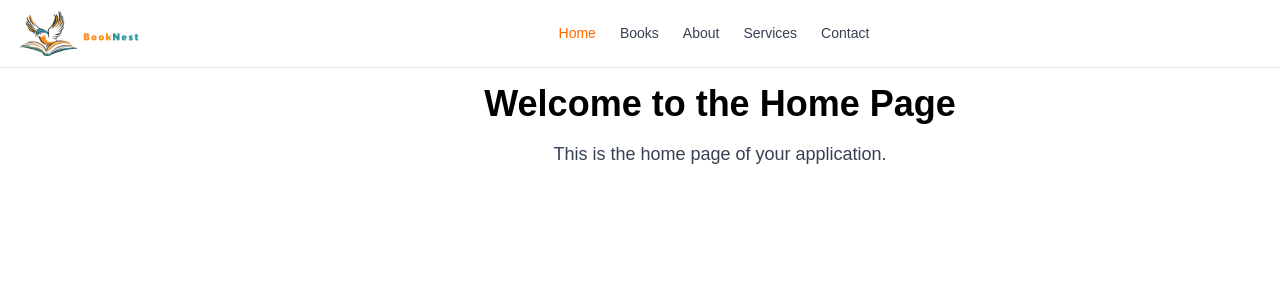
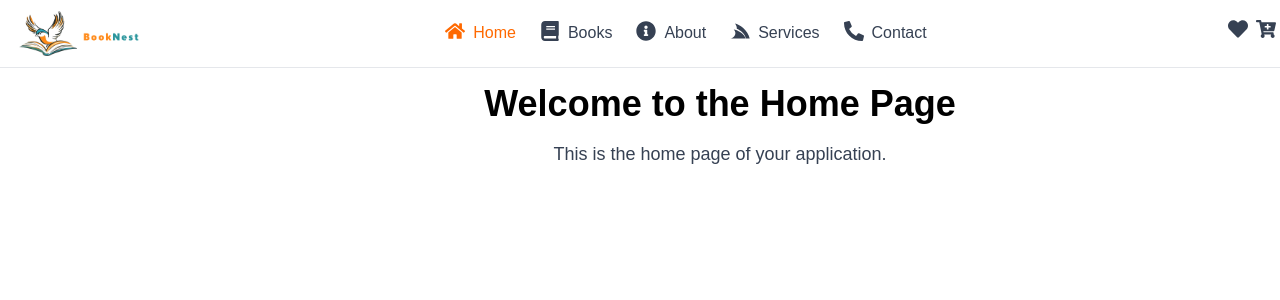
Before and after one commit to devrajKhadka-smiley/BookNest-Frontend, a React (Vite) app: page / in a window 1280 px wide. Shown: the top 300 px of the page. Built offline with nearby package versions, Linux system fonts and the light colour scheme.

Commit message:
Fix: improved nav items ui, decreased code repetition on nav menus, Feat: Cart page basic navigation

```diff
--- a/src/App.css
+++ b/src/App.css
@@ -8,3 +8,13 @@ body {
   height: 100%;
   width: 100%;
 }
+.active-link::after {
+  content: "";
+  position: absolute;
+  bottom: -4px;  /* Adjust this value for your desired distance */
+  left: 0;
+  height: 2px;
+  width: 100%;
+  background-color: #f97316;
+  transition: opacity 0.3s ease;
+}
--- a/src/App.jsx
+++ b/src/App.jsx
@@ -25,6 +25,7 @@ import StaffLoginPage from "./pages/staff/StaffLoginPage";
 import AdminLoginPage from "./pages/admin/AdminLoginPage";
 import StaffDashboard from "./pages/staff/StaffDashboard";
 import StaffOrders from "./pages/staff/StaffOrders";
+import Cart from "./pages/client/Cart";
 function App() {
   return (
     <Router>
@@ -35,9 +36,10 @@ function App() {
           <Route path="books" element={<Books />} />
           <Route path="book/:id" element={<BookDetail />} />
           <Route path="about" element={<About />} />
-          <Route path="WhitelistPage" element={<Whitelist />} />
+          <Route path="whitelists" element={<Whitelist />} />
           <Route path="services" element={<Services />} /> {/* New Route */}
           <Route path="contact" element={<Contact />} /> {/* New Route */}
+          <Route path="cart" element={<Cart />} /> {/* New Route */}
           <Route path="signup" element={<SignUpPage />} />
           <Route path="login" element={<LoginPage />} />
         </Route>
--- a/src/components/NavigationBar.jsx
+++ b/src/components/NavigationBar.jsx
@@ -1,8 +1,44 @@
-import React from 'react';
-import { Link, useLocation } from 'react-router-dom';
+import React from "react";
+import { Link, useLocation } from "react-router-dom";
+import { FaCartPlus, FaHeart } from "react-icons/fa";
+import {
+  FaHome,
+  FaBook,
+  FaInfoCircle,
+  FaServicestack,
+  FaPhoneAlt,
+} from "react-icons/fa";
 
 const NavigationBar = () => {
   const location = useLocation(); // Get the current path
+
+  const navItems = [
+    {
+      path: "/",
+      label: "Home",
+      icon: <FaHome className="w-5 h-5 mr-2" />,
+    },
+    {
+      path: "/books",
+      label: "Books",
+      icon: <FaBook className="w-5 h-5 mr-2" />,
+    },
+    {
+      path: "/about",
+      label: "About",
+      icon: <FaInfoCircle className="w-5 h-5 mr-2" />,
+    },
+    {
+      path: "/services",
+      label: "Services",
+      icon: <FaServicestack className="w-5 h-5 mr-2" />,
+    },
+    {
+      path: "/contact",
+      label: "Contact",
+      icon: <FaPhoneAlt className="w-5 h-5 mr-2" />,
+    },
+  ];
 
   return (
     // <div className="sticky top-0 z-50 flex justify-between items-center bg-white border-b border-gray-200 px-4 py-2">
@@ -16,71 +52,46 @@ const NavigationBar = () => {
       {/* Middle Section: Navigation Links */}
       <div className="hidden md:flex">
         <ul className="flex gap-6">
-                    <li>
+          {navItems.map(({ path, label, icon }) => (
+            <li key={path}>
               <Link
-                            to="/"
-                            className={`text-sm font-medium ${
-                                location.pathname === '/'
-                                    ? 'text-orange-500'
-                                    : 'text-gray-700 hover:text-orange-500'
+                to={path}
+                className={`font-medium flex ${
+                  location.pathname === path
+                    ? "text-orange-500"
+                    : "text-gray-700 hover:text-orange-500"
                 }`}
               >
-                            Home
+                {icon}
+                {label}
               </Link>
             </li>
-                    <li>
+          ))}
+        </ul>
+      </div>
+      {/* Right Section: Buttons */}
+      <div className="flex gap-2">
+        {/* Whitelist Icon */}
         <Link
-                            to="/books"
-                            className={`text-sm font-medium ${
-                                location.pathname === '/books'
-                                    ? 'text-orange-500'
-                                    : 'text-gray-700 hover:text-orange-500'
+          to="/whitelists"
+          className={`text-gray-700 hover:text-orange-500 relative transition-colors duration-300 ${
+            location.pathname === "/whitelists"
+              ? "text-orange-500 active-link"
+              : ""
           }`}
         >
-                            Books
+          <FaHeart size={20} />
         </Link>
-                    </li>
-                    <li>
+
+        {/* Cart Icon */}
         <Link
-                            to="/about"
-                            className={`text-sm font-medium ${
-                                location.pathname === '/about'
-                                    ? 'text-orange-500'
-                                    : 'text-gray-700 hover:text-orange-500'
+          to="/cart"
+          className={`text-gray-700 hover:text-orange-500 relative transition-colors duration-300 ${
+            location.pathname === "/cart" ? "text-orange-500 active-link" : ""
           }`}
         >
-                            About
+          <FaCartPlus size={20} />
         </Link>
-                    </li>
-                    <li>
-                        <Link
-                            to="/services"
-                            className={`text-sm font-medium ${
-                                location.pathname === '/services'
-                                    ? 'text-orange-500'
-                                    : 'text-gray-700 hover:text-orange-500'
-                            }`}
-                        >
-                            Services
-                        </Link>
-                    </li>
-                    <li>
-                        <Link
-                            to="/contact"
-                            className={`text-sm font-medium ${
-                                location.pathname === '/contact'
-                                    ? 'text-orange-500'
-                                    : 'text-gray-700 hover:text-orange-500'
-                            }`}
-                        >
-                            Contact
-                        </Link>
-                    </li>
-                </ul>
-            </div>
-
-            {/* Right Section: Buttons */}
-            <div className="flex gap-2">
         <Link to="/login">
           <button className="px-3 py-1 bg-orange-500 text-white text-sm font-medium rounded hover:bg-orange-600 cursor-pointer">
             Login
--- /dev/null
+++ b/src/pages/client/Cart.jsx
@@ -0,0 +1,15 @@
+import { Link, useLocation } from "react-router-dom";
+
+const Cart = () => {
+    return (
+        <div className="flex flex-col items-center justify-center">
+            <h1 className="text-2xl font-bold mb-4">Your Cart</h1>
+            <p className="text-gray-600">Your cart is currently empty.</p>
+            <Link to="/books" className="mt-4 text-blue-500 hover:underline">
+                Browse Books
+            </Link>
+        </div>
+    );
+}
+
+export default Cart;
```
Lines whose indentation alone changed are shown as unchanged.
